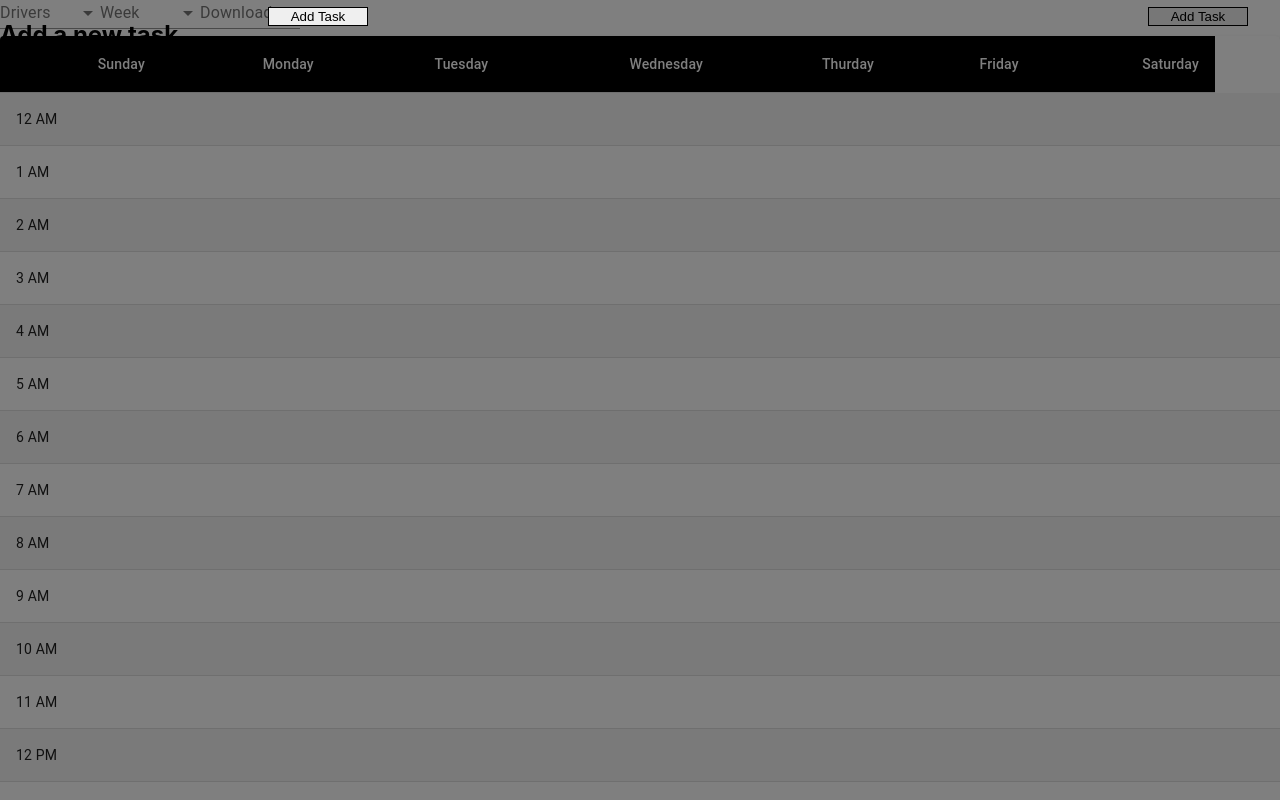
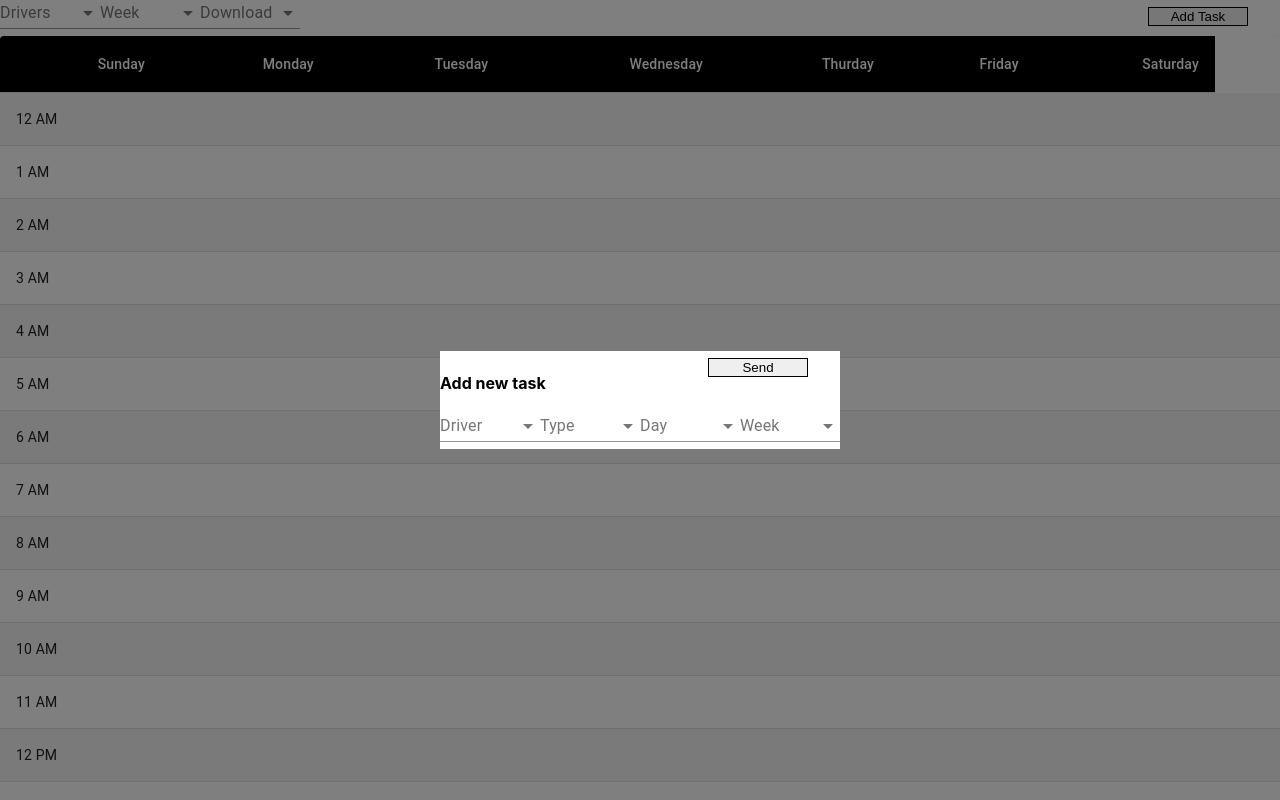
Before and after one commit to cfpcarla/task-Scheduling-project, a React (Create React App) app in the folder my-app/: page / in a window 1280 px wide. Both pictures are taken after a click on the button "Add Task". Shown: the top 800 px of the page. Built offline with nearby package versions, Linux system fonts and the light colour scheme.

Commit message:
Implement DropDown inside of the modal

```diff
--- a/my-app/src/App.js
+++ b/my-app/src/App.js
@@ -15,25 +15,12 @@ import FormControl from "@material-ui/core/FormControl";
 import Select from "@material-ui/core/Select";
 import Box from "@material-ui/core/Box";
 import Modal from "@material-ui/core/Modal";
+import Backdrop from "@material-ui/core/Backdrop";
+import Fade from "@material-ui/core/Fade";
 
-function rand() {
-  return Math.round(Math.random() * 20) - 10;
-}
-
-function getModalStyle() {
-  const top = 50 + rand();
-  const left = 50 + rand();
-
-  return {
-    top: `${top}%`,
-    left: `${left}%`,
-    transform: `translate(-${top}%, -${left}%)`,
-  };
-}
-
+//Modal
 const SimpleModal = () => {
   const classes = useStyles();
-  const [modalStyle] = React.useState(getModalStyle);
   const [open, setOpen] = React.useState(false);
 
   const handleOpen = () => {
@@ -44,25 +31,74 @@ const SimpleModal = () => {
     setOpen(false);
   };
 
-  const body = (
-    <div className={classes.paper}>
-      <h2 id="simple-modal-title">Add a new task</h2>
-      <SimpleModal />
-    </div>
-  );
-
   return (
     <div>
       <button className={classes.button} type="button" onClick={handleOpen}>
         Add Task
       </button>
       <Modal
+        aria-labelledby="transition-modal-title"
+        aria-describedby="transition-modal-description"
+        className={classes.modal}
         open={open}
         onClose={handleClose}
-        aria-labelledby="simple-modal-title"
-        aria-describedby="simple-modal-description"
+        closeAfterTransition
+        BackdropComponent={Backdrop}
+        BackdropProps={{
+          timeout: 500,
+        }}
       >
-        {body}
+        <Fade in={open}>
+          <div className={classes.paper}>
+            <h4 id="transition-modal-title">Add new task</h4>
+            <FormControl className={classes.formControl}>
+              <InputLabel htmlFor="grouped-native-select">Driver</InputLabel>
+              <Select native defaultValue="" id="grouped-native-select">
+                <option aria-label="None" value="" />
+                <option value={1}>Petro</option>
+                <option value={2}>Alex</option>
+                <option value={3}>Arthur</option>
+              </Select>
+            </FormControl>
+            <FormControl className={classes.formControl}>
+              <InputLabel htmlFor="grouped-select">Type</InputLabel>
+              <Select defaultValue="" id="grouped-select">
+                <MenuItem value={1}>Pickup</MenuItem>
+                <MenuItem value={2}>Dropoff</MenuItem>
+                <MenuItem value={3}>Other</MenuItem>
+              </Select>
+            </FormControl>
+            <FormControl className={classes.formControl}>
+              <InputLabel htmlFor="grouped-select">Day</InputLabel>
+              <Select defaultValue="" id="grouped-select">
+                <MenuItem value={1}>Sunday</MenuItem>
+                <MenuItem value={2}>Monday</MenuItem>
+                <MenuItem value={3}>Tuesday </MenuItem>
+                <MenuItem value={4}>Wednesday</MenuItem>
+                <MenuItem value={5}>Thurday</MenuItem>
+                <MenuItem value={6}>Friday</MenuItem>
+                <MenuItem value={7}>Saturday</MenuItem>
+              </Select>
+            </FormControl>
+            <FormControl className={classes.formControl}>
+              <InputLabel htmlFor="grouped-select">Week</InputLabel>
+              <Select defaultValue="" id="grouped-select">
+                <MenuItem value={1}>Week 1</MenuItem>
+                <MenuItem value={2}>week 2</MenuItem>
+                <MenuItem value={3}>week 3</MenuItem>
+                <MenuItem value={4}>week 4</MenuItem>
+                <MenuItem value={5}>week 5</MenuItem>
+              </Select>
+            </FormControl>
+            <button
+              className={classes.button}
+              type="button"
+              onClick={handleOpen}
+            >
+              Send
+            </button>
+          </div>
+        </Fade>
       </Modal>
     </div>
   );
@@ -124,7 +160,6 @@ const StyledTableRow = withStyles((theme) => ({
   },
 }))(TableRow);
 
-//colocar monday...
 function createData(
   sunday,
   monday,
@@ -145,6 +180,7 @@ function createData(
 //   createData("Gingerbread", 356, 16.0, 49, 3.9),
 // ];
 
+//Styles
 const useStyles = makeStyles({
   table: {
     minWidth: 400,
@@ -160,6 +196,7 @@ const useStyles = makeStyles({
   paper: {
     position: "absolute",
     width: 400,
+    background: "white",
   },
   button: {
     position: "absolute",
@@ -167,6 +204,11 @@ const useStyles = makeStyles({
     border: "1px solid #000",
     top: "7px",
     right: "32px",
+  },
+  modal: {
+    display: "flex",
+    alignItems: "center",
+    justifyContent: "center",
   },
 });
 
@@ -197,6 +239,7 @@ const hours = [
   "11 PM",
 ];
 
+//APP
 export default function App() {
   const classes = useStyles();
 
```
